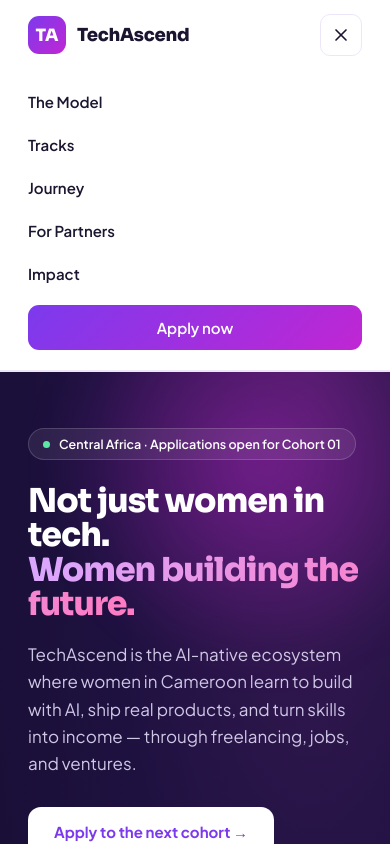
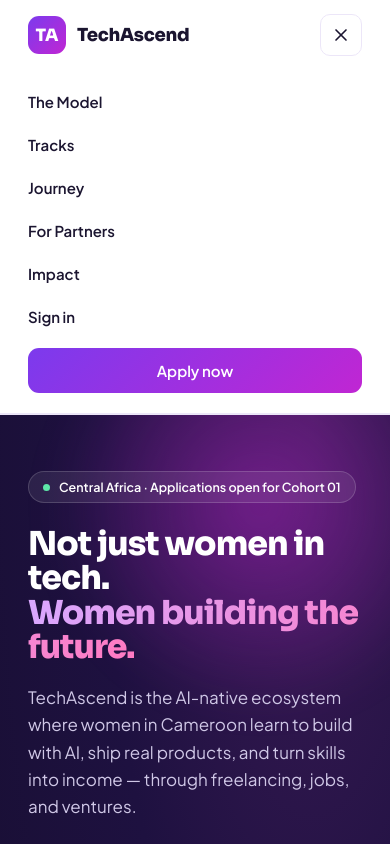
Before and after one commit to techascend-cohort-2/techascend-platform, a Next.js app: page / in a window 390 px wide. Both pictures are taken after a click on the button "Toggle menu". Shown: the top 844 px of the page. Built offline with nearby package versions, Linux system fonts and the light colour scheme.

Commit message:
Fix missing sign-in link in mobile nav menu
The header's mobile hamburger menu only ever listed the section anchors
and "Apply now" — the "Sign in" link only existed in the desktop nav,
which is hidden below 860px, so mobile visitors had no way to log in.

```diff
--- a/components/Nav.tsx
+++ b/components/Nav.tsx
@@ -62,6 +62,9 @@ export default function Nav() {
             {l.label}
           </a>
         ))}
+        <a href="/dashboard" onClick={() => setOpen(false)}>
+          Sign in
+        </a>
         <a href="/apply" className={styles.mobileApply} onClick={() => setOpen(false)}>
           Apply now
         </a>
```
